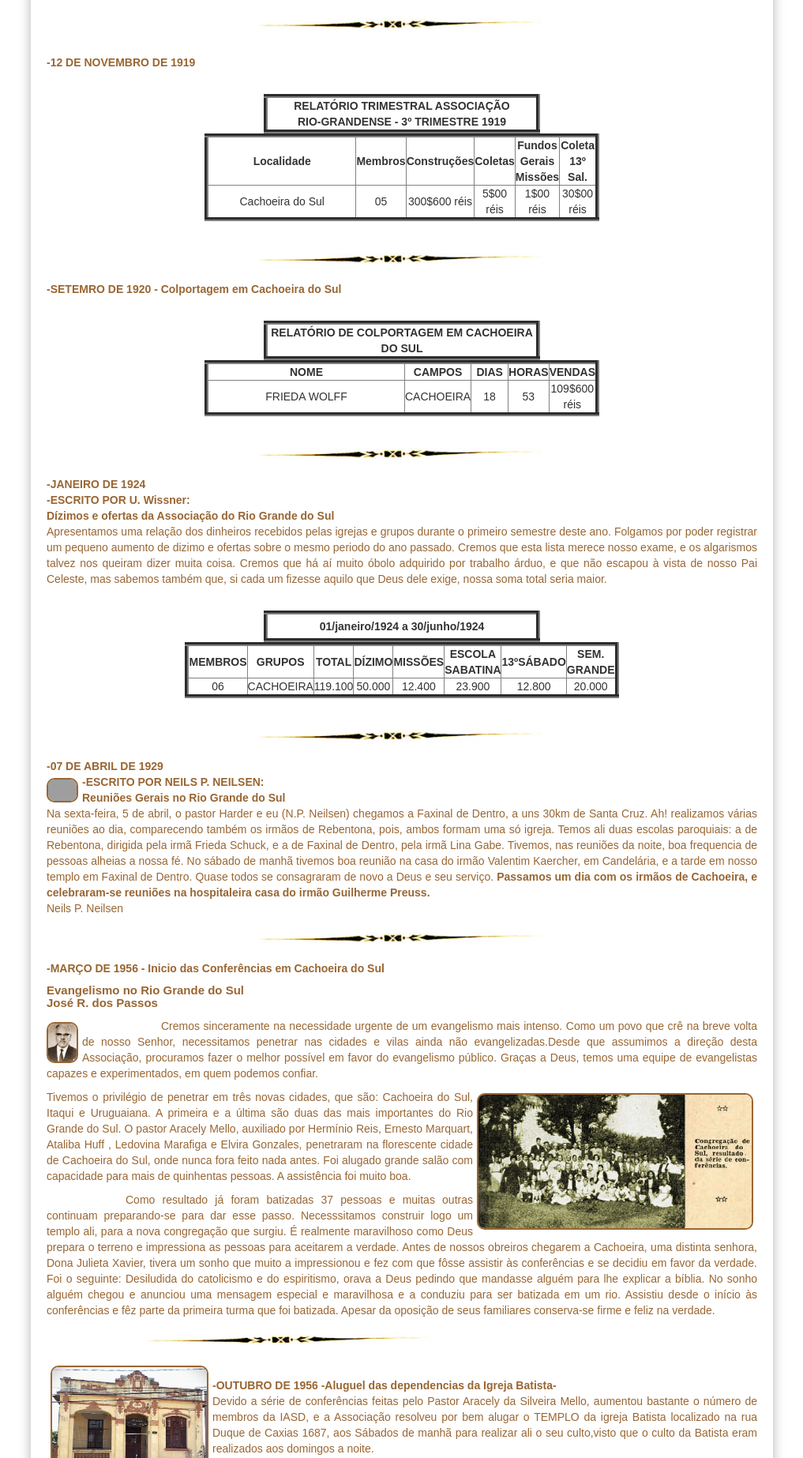
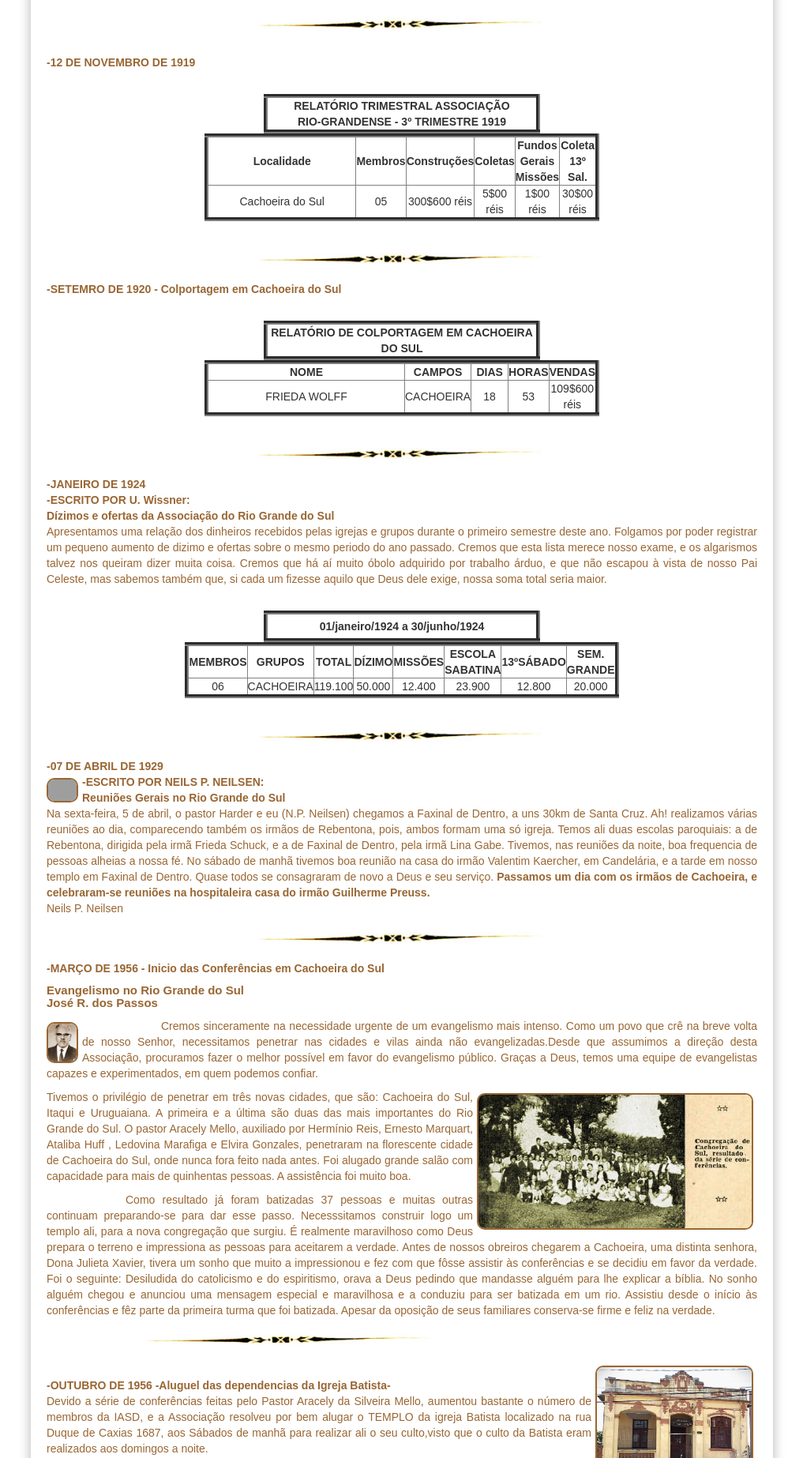
Before and after one commit to claudiovargas1955/claudiovargas1955.github.io, a Jekyll site: the page built from _pages/história-da-iasd-cachoeira.html, in a window 1280 px wide. Shown: the part 2548-4394 px from the top of the page at 79% size, without its empty margins (131-1148 px from the left). Built offline with Jekyll 4.4.1, drawn with Linux system fonts in a browser that asks for light colours; some web fonts are replaced; grey boxes are pictures that could not be loaded.

Commit message:
Update história-da-iasd-cachoeira.html

```diff
--- a/_pages/história-da-iasd-cachoeira.html
+++ b/_pages/história-da-iasd-cachoeira.html
@@ -393,7 +393,7 @@ fêz parte da primeira turma que foi batizada. Apesar da oposição de seus fami
 
 <img class="dir4" style="float:center"; src="/images/separacao.jpg" class="img-responsive" width="400px" title="";/><br>
 
-<img class="dir2" style="float:left"; src="/images/batista.jpg" class="img-responsive" width="200px" title="Templo da igreja Batista onde
+<img class="dir2" style="float:right"; src="/images/batista.jpg" class="img-responsive" width="200px" title="Templo da igreja Batista onde
 eram realizados os cultos";/><br>
 <b>-OUTUBRO DE 1956 -Aluguel das dependencias da Igreja Batista-</b><br>
 Devido a série de conferências feitas pelo Pastor Aracely da Silveira Mello, aumentou bastante o número de membros da IASD, e a
@@ -403,7 +403,7 @@ ali o seu culto,visto que o culto da Batista eram realizados aos domingos a noit
 
 <img class="dir3" style="float:center"; src="/images/separacao.jpg" class="img-responsive" width="400px" title="";/><br>
 
-<img class="dir2" style="float:right"; src="/images/iasd.jpg" class="img-responsive" width="300px" title="Templo em construção - setembro-1957";/><br>
+<img class="dir2" style="float:right"; src="/images/iasd.jpg" class="img-responsive" width="250px" title="Templo em construção - setembro-1957";/><br>
 
 <b>-OUTUBRO DE 1956 - Compra do Terreno -</b><br>
 Em 30 de outubro de 1956 foi adquirido um terreno de propriedade de Werner Becker na rua Virgilio de Abreu, bairro Santo Antonio, em Cachoeira do Sul, pelo valor
```
